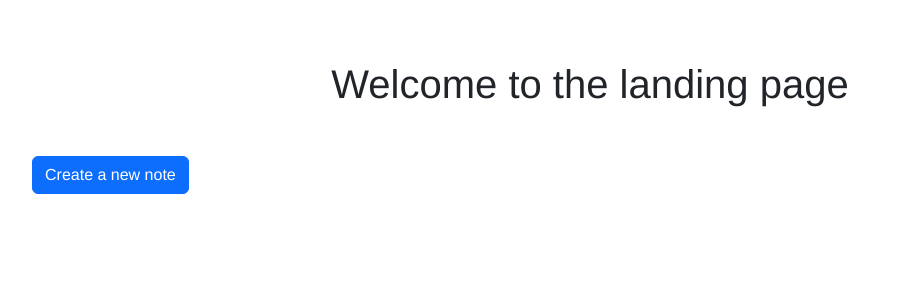
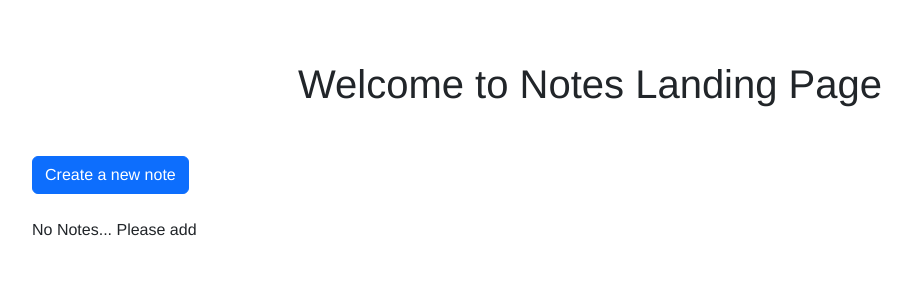
Before and after one commit to jovialcore/vuejs-crud-notes, a Vue app: page / in a window 1280 px wide. Shown: the top 300 px of the page, without its empty margins (50-962 px from the left). Built offline with nearby package versions, Linux system fonts and the light colour scheme.

Commit message:
new notes Identification

```diff
--- a/src/components/LandingPage.vue
+++ b/src/components/LandingPage.vue
@@ -1,5 +1,5 @@
 <template>
-  <h1 class="text-center mb-5">Welcome to the landing page</h1>
+  <h1 class="text-center mb-5">Welcome to Notes Landing Page</h1>
 
   <router-link class="btn btn-primary" role="button" :to="{ name: 'create' }"> Create a new note </router-link>
 
@@ -19,6 +19,11 @@
         delete</button>
     </div>
   </div>
+
+
+  <div class="mt-4" v-if="isNote">
+    <p> No Notes... Please add </p>
+  </div>
 </template>
 
 <script>
@@ -30,13 +35,21 @@ export default {
   setup() {
     const title = ref('')
     const notes = ref([])
+    const noNotes = ref("")
+    const isNote = ref(null)
 
     onMounted(() => {
 
-      if (localStorage.notes) {
 
 
+      if (localStorage.notes && JSON.parse(localStorage.getItem('notes')).length  != 0 ) {
+
         notes.value = JSON.parse(localStorage.getItem('notes'))
+        isNote.value = false;
+      } else {
+        noNotes.value = 'No Notes'
+
+        isNote.value = true;
 
       }
 
@@ -58,7 +71,8 @@ export default {
     return {
       title,
       notes,
-      del
+      del,
+      isNote
     }
   }
 
```
